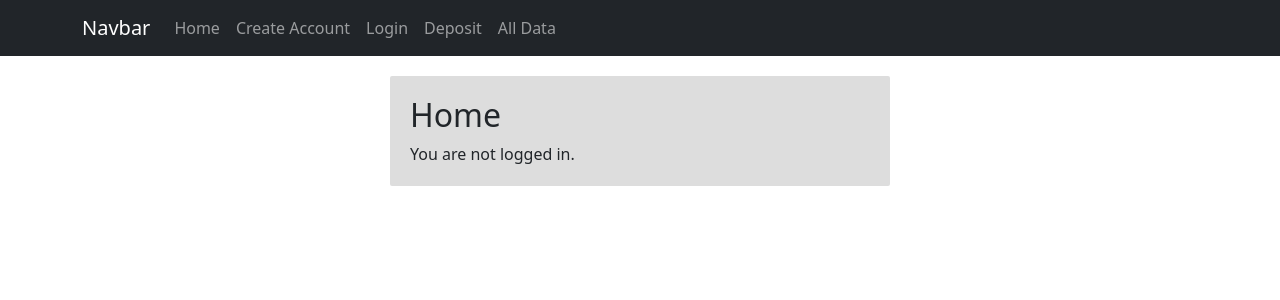
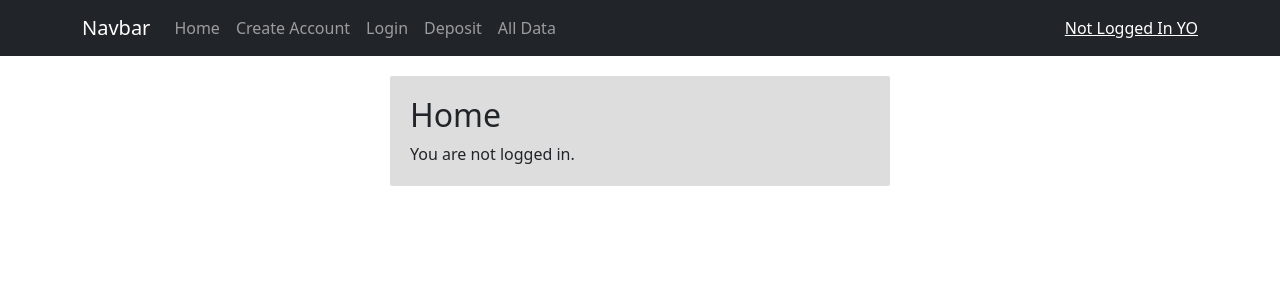
Before and after one commit to bisbi123/mit-xpro-bad-bank, a React (Create React App) app: page / in a window 1280 px wide. Shown: the top 300 px of the page. Built offline with nearby package versions, Linux system fonts and the light colour scheme.

Commit message:
using navbar to display user logged in

```diff
--- a/src/NavBar.js
+++ b/src/NavBar.js
@@ -1,6 +1,14 @@
+import { useContext } from 'react';
 import * as Bootstrap from 'react-bootstrap';
+import UserContext from './UserContext'
 
-function NavBar() {
+function NavBar(props) {
+  const context = useContext(UserContext);
+  let user = null;
+  if (context !== null){
+    user = context.loggedInUser
+  }
+
   return (
     <Bootstrap.Navbar bg="dark" variant="dark">
       <Bootstrap.Container>
@@ -12,6 +20,12 @@ function NavBar() {
           <Bootstrap.Nav.Link href='/#/deposit'>Deposit</Bootstrap.Nav.Link>
           <Bootstrap.Nav.Link href='/#/all-data'>All Data</Bootstrap.Nav.Link>
         </Bootstrap.Nav>
+        <Bootstrap.Nav className="ml-auto">
+          <Bootstrap.Navbar.Text>
+                { props.isLoggedIn && <a>{user}</a>}
+                {!props.isLoggedIn && <a href="/#/login">Not Logged In YO</a>}
+          </Bootstrap.Navbar.Text>
+        </Bootstrap.Nav>
       </Bootstrap.Container>
     </Bootstrap.Navbar>
   );
```
